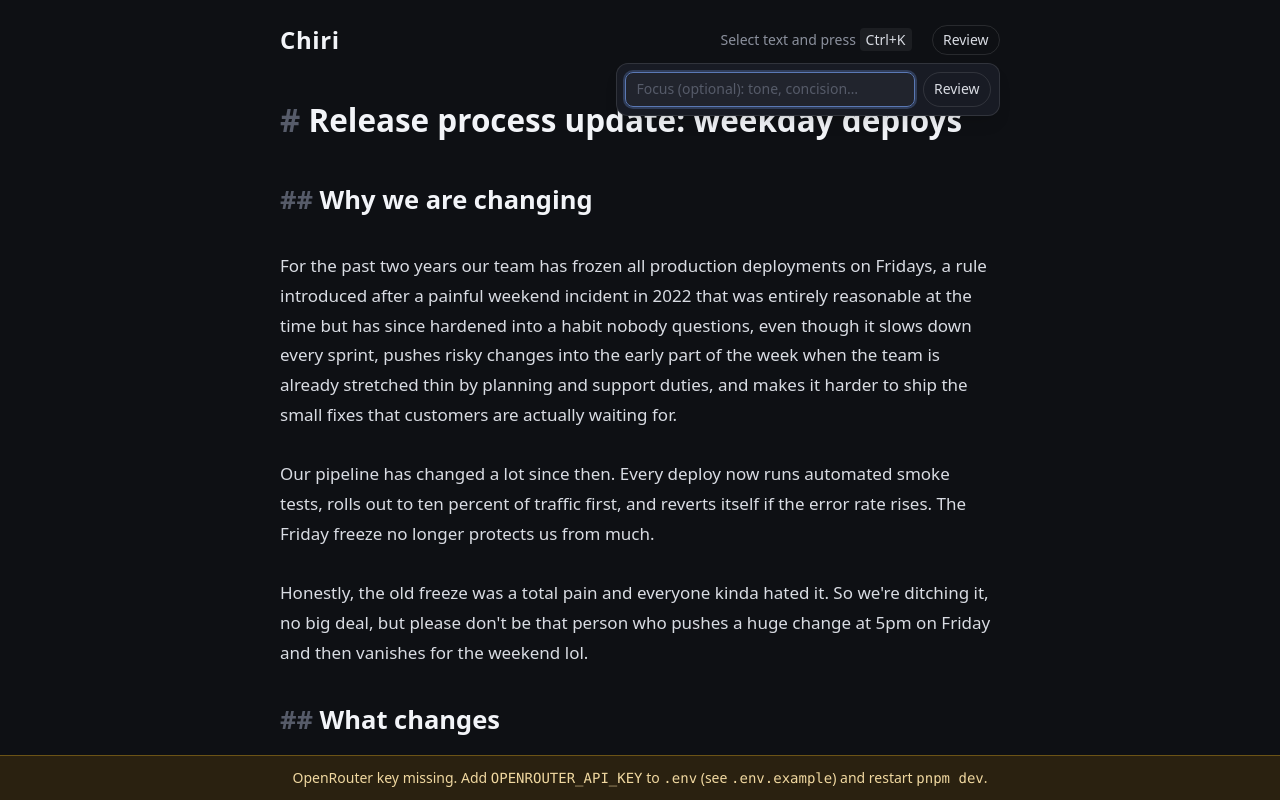
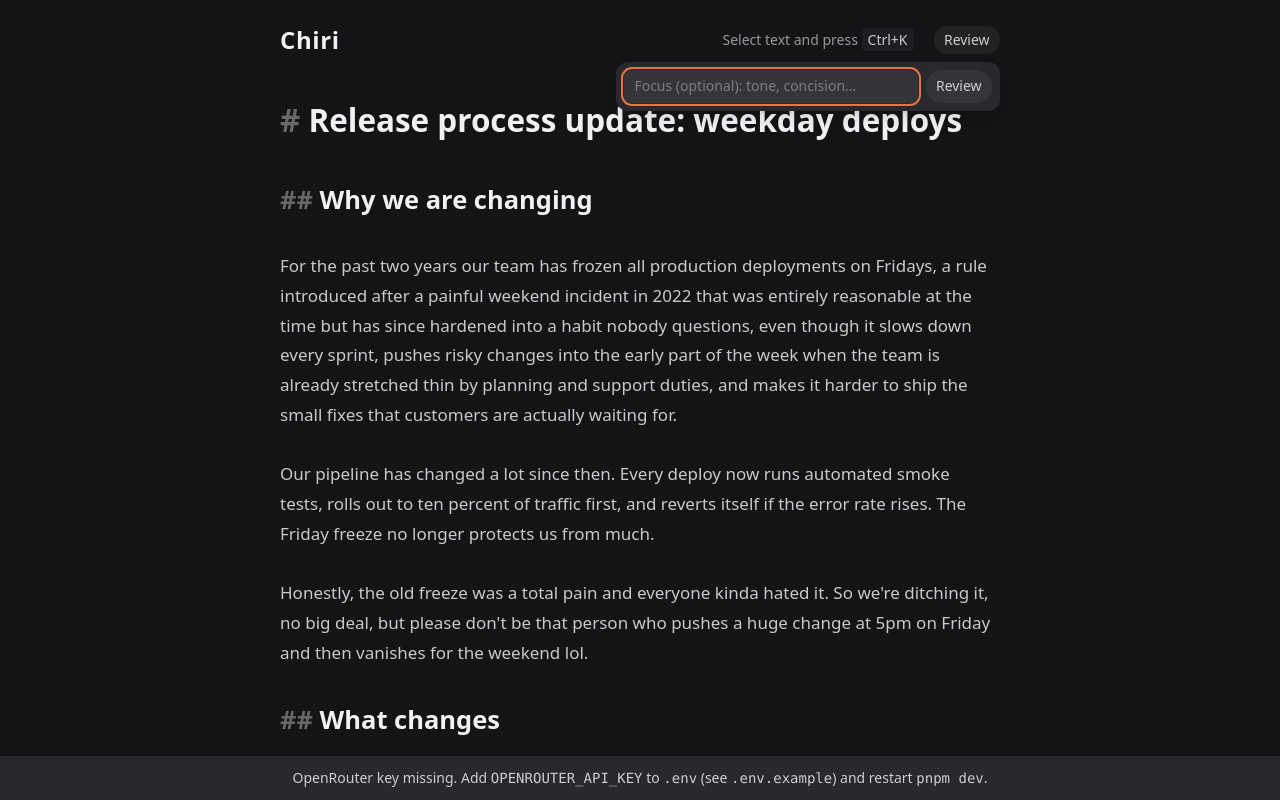
Before and after one commit to walteraandrade/chiri-ai-editor, a React (Vite) app: page / in a window 1280 px wide. Both pictures are taken after a click on the button "Review". Shown: the top 800 px of the page. Built offline with nearby package versions, Linux system fonts and the light colour scheme.

Commit message:
refactor: chiri palette, drop borders, orange focus ring

```diff
--- a/src/editor/suggestions.css
+++ b/src/editor/suggestions.css
@@ -1,10 +1,10 @@
 .cm-ai-suggestion {
   border-radius: 3px;
-  background: rgb(255 255 255 / 0.025);
+  background: rgb(241 241 243 / 0.03);
 }
 
 .cm-ai-suggestion.cm-ai-active {
-  background: var(--color-active-suggestion);
+  background: var(--color-fill);
 }
 
 .cm-ai-refine-failed {
@@ -14,21 +14,15 @@
 }
 
 .cm-ai-deleted {
-  color: var(--color-deleted);
-  background: var(--color-deleted-bg);
-  border-radius: 2px;
+  color: var(--color-ink-faint);
   text-decoration: line-through;
-  text-decoration-color: color-mix(
-    in srgb,
-    var(--color-deleted) 70%,
-    transparent
-  );
+  text-decoration-color: var(--color-ink-faint);
 }
 
 .cm-ai-inserted,
 .cm-ai-replacement ins {
-  color: var(--color-inserted);
-  background: var(--color-inserted-bg);
+  color: var(--color-accent-soft);
+  background: var(--color-accent-tint);
   border-radius: 2px;
   text-decoration: none;
   white-space: pre-wrap;
@@ -41,10 +35,9 @@
 .cm-ai-replacement {
   margin: 0.2rem 0 0.9rem;
   padding: 0.35rem 0.75rem;
-  border-left: 2px solid var(--color-inserted);
-  border-radius: 0 6px 6px 0;
-  background: var(--color-inserted-bg);
-  color: var(--color-inserted);
+  border-radius: 6px;
+  background: var(--color-accent-tint);
+  color: var(--color-accent-soft);
   white-space: pre-wrap;
 }
 
@@ -53,7 +46,7 @@
 }
 
 .cm-ai-target-preview {
-  background: var(--color-target-preview);
+  background: var(--color-accent-tint);
   border-radius: 3px;
 }
 
@@ -103,9 +96,8 @@
   gap: 1rem;
   margin: 0.3rem 0 0.9rem;
   padding: 0.5rem 0.75rem;
-  border: 1px solid var(--color-danger-border);
   border-radius: 8px;
-  background: var(--color-danger-bg);
+  background: var(--color-danger-tint);
   color: var(--color-danger);
   font-family: var(--font-sans);
   font-size: 0.875rem;
@@ -120,14 +112,14 @@
 
 .cm-editor .cm-tooltip.cm-ai-bubble,
 .cm-editor .cm-tooltip.cm-ai-card {
-  border: 1px solid var(--color-border);
+  border: 0;
   border-radius: 10px;
-  background: var(--color-surface);
+  background: var(--color-raised);
   color: var(--color-ink);
   font-family: var(--font-sans);
   font-size: 0.8125rem;
   line-height: 1.4;
-  box-shadow: 0 8px 28px rgb(0 0 0 / 0.45);
+  box-shadow: 0 8px 28px rgb(0 0 0 / 0.5);
   animation: cm-ai-fade-in 120ms ease-out;
 }
 
@@ -174,9 +166,9 @@
   flex: 1;
   min-width: 0;
   padding: 0.4rem 0.65rem;
-  border: 1px solid var(--color-border);
+  border: 0;
   border-radius: 8px;
-  background: rgb(255 255 255 / 0.04);
+  background: var(--color-fill);
   color: var(--color-ink-strong);
   font: inherit;
 }
@@ -185,20 +177,14 @@
   color: var(--color-ink-faint);
 }
 
-.cm-ai-bubble-input:focus {
-  outline: none;
-  border-color: var(--color-accent-dim);
-  box-shadow: 0 0 0 2px rgb(122 162 247 / 0.25);
-}
-
 .cm-ai-chip,
 .cm-ai-button {
   display: inline-flex;
   align-items: center;
   padding: 0.25rem 0.65rem;
-  border: 1px solid var(--color-border);
+  border: 0;
   border-radius: 999px;
-  background: transparent;
+  background: var(--color-fill);
   color: var(--color-ink);
   font: inherit;
   cursor: pointer;
@@ -206,10 +192,11 @@
 
 .cm-ai-chip:hover,
 .cm-ai-button:hover {
-  background: var(--color-surface-hover);
+  background: var(--color-fill-hover);
   color: var(--color-ink-strong);
 }
 
+.cm-ai-bubble-input:focus-visible,
 .cm-ai-chip:focus-visible,
 .cm-ai-button:focus-visible {
   outline: 2px solid var(--color-accent);
@@ -217,12 +204,12 @@
 }
 
 .cm-ai-button:disabled {
-  color: var(--color-ink-muted);
+  color: var(--color-ink-faint);
   cursor: default;
 }
 
 .cm-ai-button:disabled:hover {
-  background-color: transparent;
+  background-color: var(--color-fill);
 }
 
 .cm-ai-button[aria-busy="true"] {
@@ -256,9 +243,8 @@
   justify-content: space-between;
   gap: 0.75rem;
   padding: 0.35rem 0.5rem;
-  border: 1px solid var(--color-danger-border);
   border-radius: 8px;
-  background: var(--color-danger-bg);
+  background: var(--color-danger-tint);
   color: var(--color-danger);
 }
 
--- a/src/editor/theme.ts
+++ b/src/editor/theme.ts
@@ -44,7 +44,7 @@ export const markdownHighlightStyle = HighlightStyle.define([
     padding: '0.1em 0.3em',
   },
   { tag: tags.link, color: 'var(--color-accent)' },
-  { tag: tags.url, color: 'var(--color-accent-dim)' },
+  { tag: tags.url, color: 'var(--color-ink-faint)' },
   { tag: tags.quote, color: 'var(--color-ink-muted)', fontStyle: 'italic' },
   { tag: tags.processingInstruction, color: 'var(--color-ink-faint)' },
   { tag: tags.labelName, color: 'var(--color-ink-faint)' },
--- a/src/index.css
+++ b/src/index.css
@@ -4,31 +4,24 @@
 @import "./editor/suggestions.css";
 
 @theme static {
-  --color-canvas: #0e1014;
-  --color-ink: #d9dce3;
-  --color-ink-strong: #f2f4f8;
-  --color-ink-muted: #8b909d;
-  --color-ink-faint: #565b69;
-  --color-accent: #7aa2f7;
-  --color-accent-dim: #5a78b4;
-  --color-code-bg: rgb(255 255 255 / 0.06);
-  --color-selection: rgb(122 162 247 / 0.28);
-  --color-banner-bg: #2a2110;
-  --color-banner-border: #6b5316;
-  --color-banner-ink: #f0d8a0;
-  --color-surface: #181b24;
-  --color-surface-hover: rgb(255 255 255 / 0.07);
-  --color-border: rgb(255 255 255 / 0.11);
-  --color-deleted: #d98e8e;
-  --color-deleted-bg: rgb(229 107 107 / 0.1);
-  --color-inserted: #94cfa2;
-  --color-inserted-bg: rgb(111 191 130 / 0.13);
-  --color-shimmer: rgb(122 162 247 / 0.3);
-  --color-target-preview: rgb(122 162 247 / 0.1);
-  --color-active-suggestion: rgb(122 162 247 / 0.08);
-  --color-danger: #f2aaaa;
-  --color-danger-bg: #261619;
-  --color-danger-border: #6b2a30;
+  --color-canvas: #141417;
+  --color-surface: #1e1e22;
+  --color-raised: #28282d;
+  --color-ink-strong: #f1f1f3;
+  --color-ink: rgb(241 241 243 / 0.82);
+  --color-ink-muted: rgb(241 241 243 / 0.6);
+  --color-ink-faint: rgb(241 241 243 / 0.38);
+  --color-accent: #e37545;
+  --color-accent-soft: #f0a179;
+  --color-danger: #f87171;
+
+  --color-fill: rgb(241 241 243 / 0.06);
+  --color-fill-hover: rgb(241 241 243 / 0.11);
+  --color-code-bg: var(--color-surface);
+  --color-selection: rgb(227 117 69 / 0.28);
+  --color-accent-tint: rgb(227 117 69 / 0.12);
+  --color-shimmer: rgb(227 117 69 / 0.25);
+  --color-danger-tint: rgb(248 113 113 / 0.1);
 
   --font-sans: "Inter Variable", ui-sans-serif, system-ui, sans-serif;
   --font-display: "League Spartan Variable", var(--font-sans);
--- a/src/ui/MissingKeyBanner.tsx
+++ b/src/ui/MissingKeyBanner.tsx
@@ -2,7 +2,7 @@ export function MissingKeyBanner() {
   return (
     <div
       role="status"
-      className="fixed inset-x-0 bottom-0 z-50 border-banner-border border-t bg-banner-bg px-6 py-3 text-center text-banner-ink text-sm"
+      className="fixed inset-x-0 bottom-0 z-50 bg-raised px-6 py-3 text-center text-ink text-sm"
     >
       OpenRouter key missing. Add{' '}
       <code className="font-mono">OPENROUTER_API_KEY</code> to{' '}
--- a/src/ui/ReviewToolbar.tsx
+++ b/src/ui/ReviewToolbar.tsx
@@ -110,7 +110,7 @@ export function ReviewToolbar({ status, controls }: ReviewToolbarProps) {
           id={popoverId}
           role="dialog"
           aria-label="Review the Document"
-          className="absolute top-full right-0 z-30 mt-2 flex w-[min(24rem,calc(100vw-3rem))] gap-2 rounded-xl border border-border bg-surface p-2 shadow-lg"
+          className="absolute top-full right-0 z-30 mt-2 flex w-[min(24rem,calc(100vw-3rem))] gap-2 rounded-xl bg-raised p-2 shadow-lg"
           onSubmit={(event) => {
             event.preventDefault()
             submit()
--- a/src/ui/Toast.tsx
+++ b/src/ui/Toast.tsx
@@ -39,13 +39,13 @@ export function Toast({ message, onDismiss }: ToastProps) {
       {message ? (
         <p
           key={message.id}
-          className="toast-in pointer-events-auto flex items-center gap-3 rounded-full border border-border bg-surface px-4 py-2 text-ink text-sm shadow-lg"
+          className="toast-in pointer-events-auto flex items-center gap-3 rounded-full bg-raised px-4 py-2 text-ink text-sm shadow-lg"
         >
           <span>{message.text}</span>
           {message.action ? (
             <button
               type="button"
-              className="rounded-full border border-border px-2.5 py-0.5 text-ink-strong hover:bg-surface-hover focus-visible:outline-2 focus-visible:outline-accent focus-visible:outline-offset-1"
+              className="cm-ai-button text-ink-strong"
               onClick={() => {
                 message.action?.run()
                 onDismiss()
```
